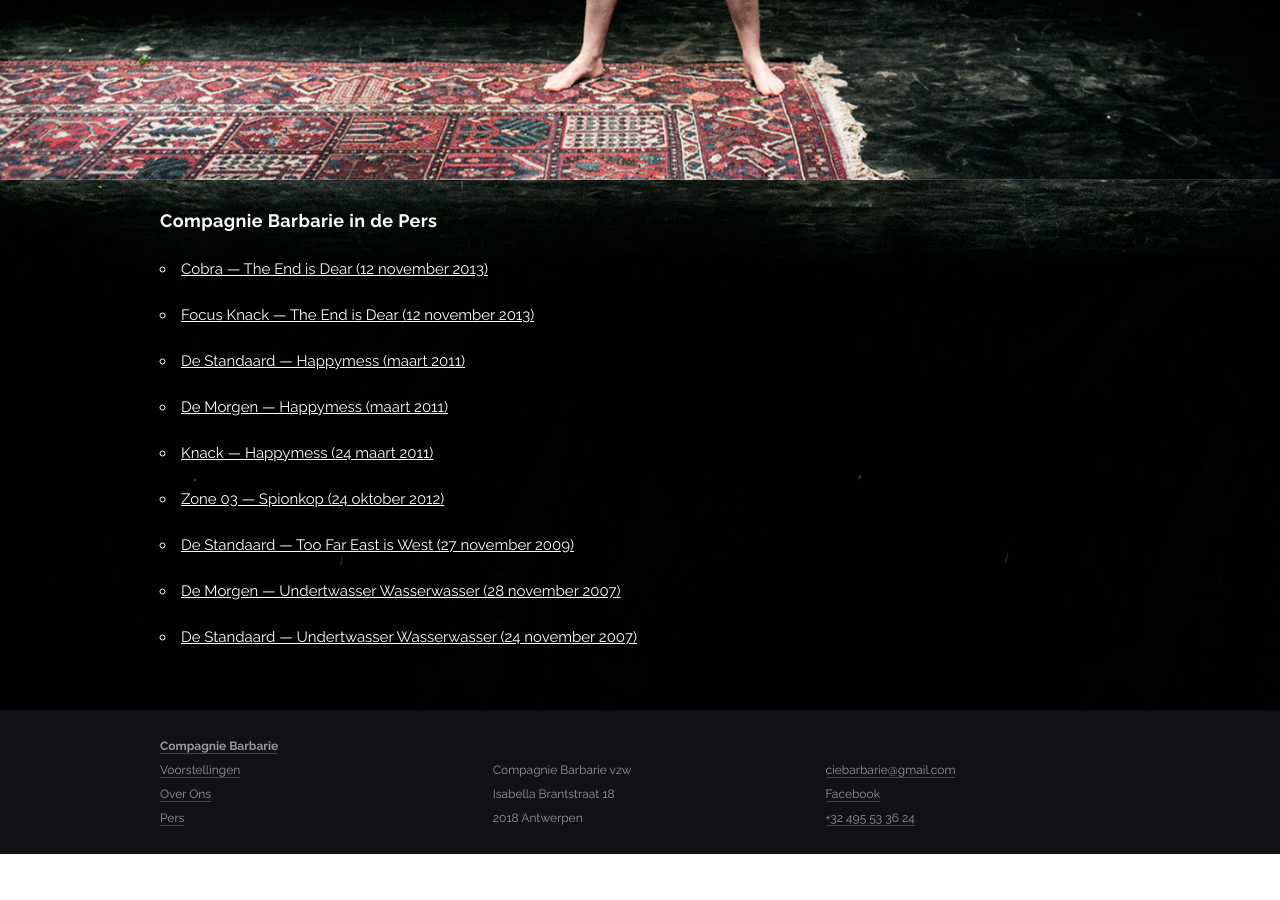
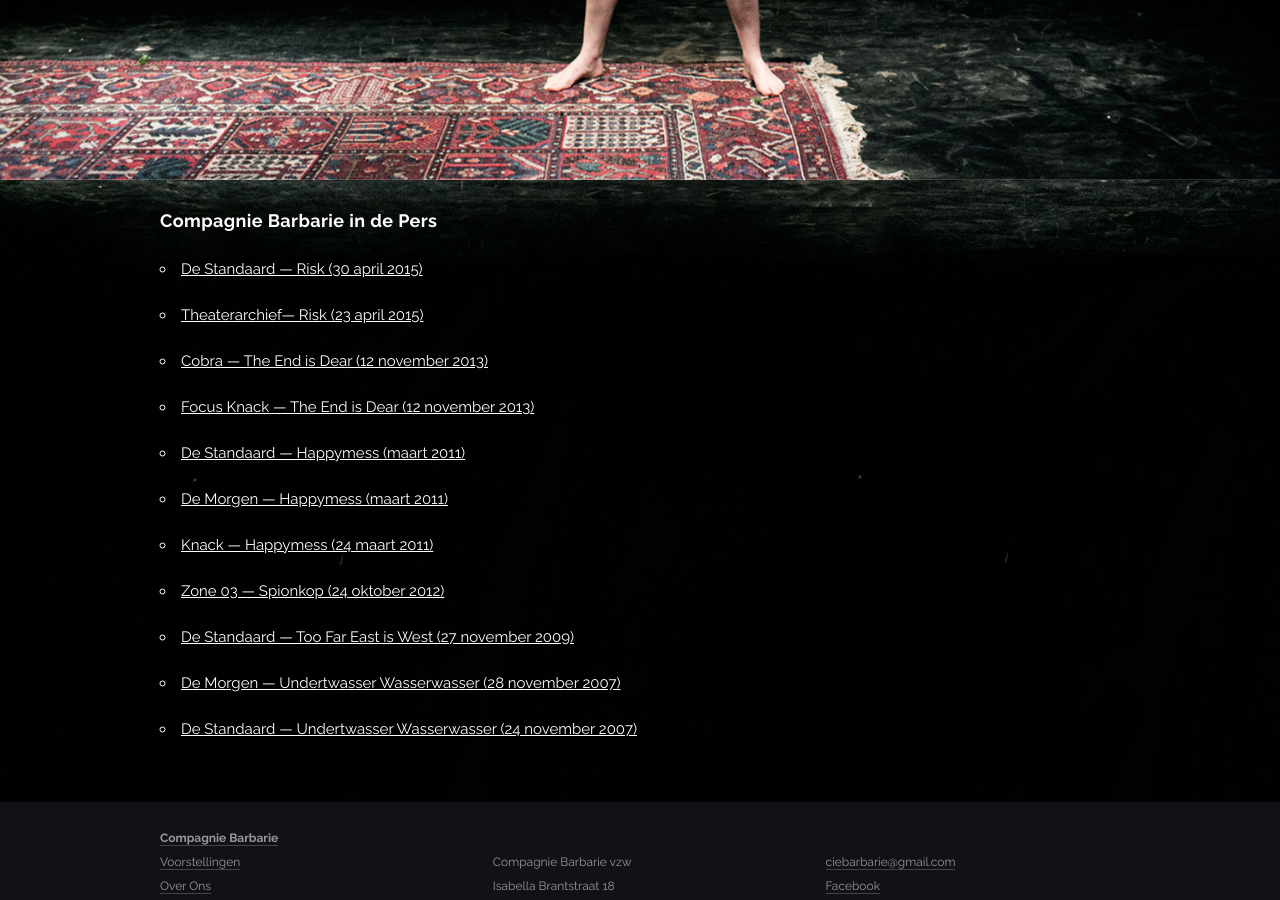
Before and after one commit to ciebarbarie/ciebarbarie, a Jekyll site: the page built from pers.md, in a window 1280 px wide and 900 px high, scrolled down 724 px. Built offline with Jekyll 4.4.1, drawn with Linux system fonts in a browser that asks for light colours; nearby versions of some CDN libraries; some web fonts are replaced; library files that are not in the unit come from our copies; before the commit the page ends 1578 px from its top, so only the background shows below that.

Commit message:
Update pers page.

```diff
--- a/pers.md
+++ b/pers.md
@@ -15,6 +15,8 @@ images:
 </style>
 
 ## Compagnie Barbarie in de Pers
+- <a href="/pers/2015-04-30-risk-de-standaard.pdf">De Standaard — Risk (30 april 2015)</a>
+- <a href="/pers/2015-04-23-risk-theaterarchief.pdf">Theaterarchief— Risk (23 april 2015)</a>
 - <a href="/pers/2013-11-12-the-end-is-dear-cobra.pdf">Cobra — The End is Dear (12 november 2013)</a>
 - <a href="/pers/2013-11-12-the-end-is-dear-focus-knack.pdf">Focus Knack — The End is Dear (12 november 2013)</a>
 - <a href="/pers/2011-03-happymess-de-standaard.pdf">De Standaard — Happymess (maart 2011)</a>
```
Also changed, not shown: 2 other files.
